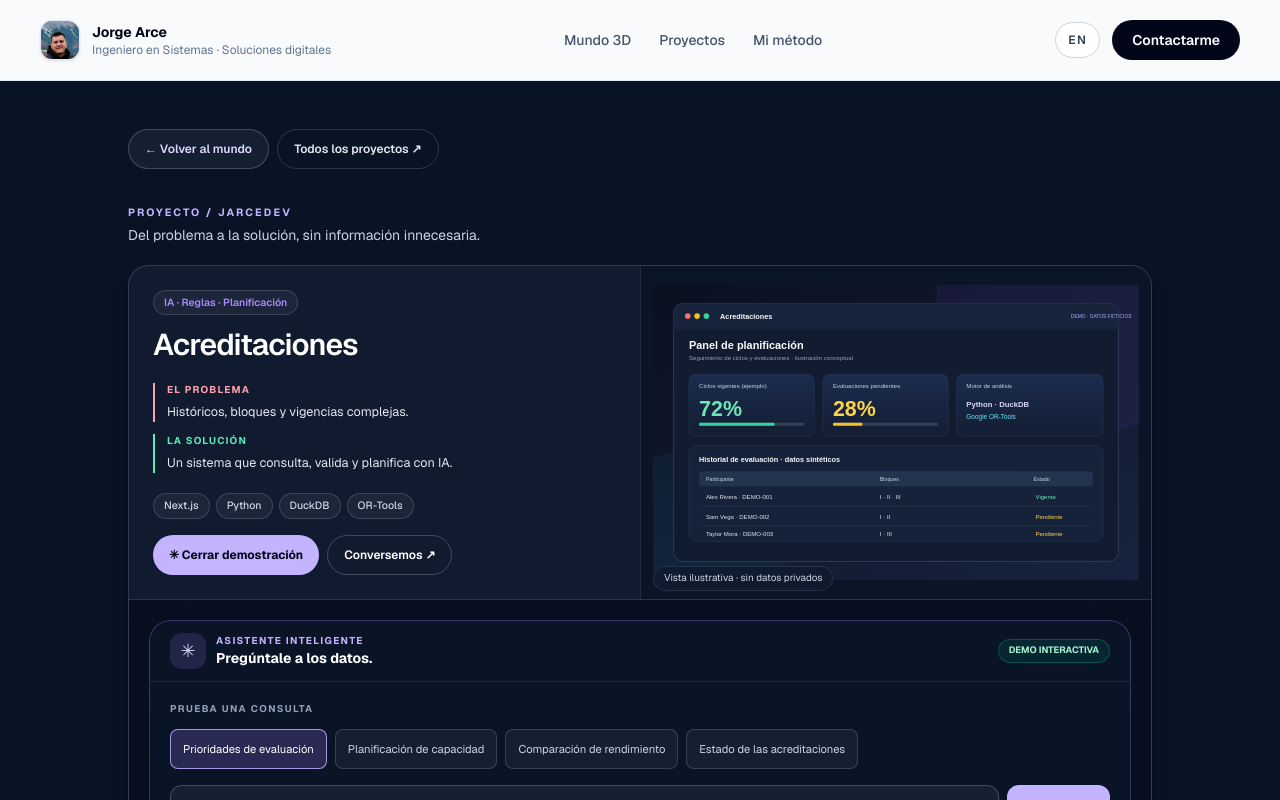
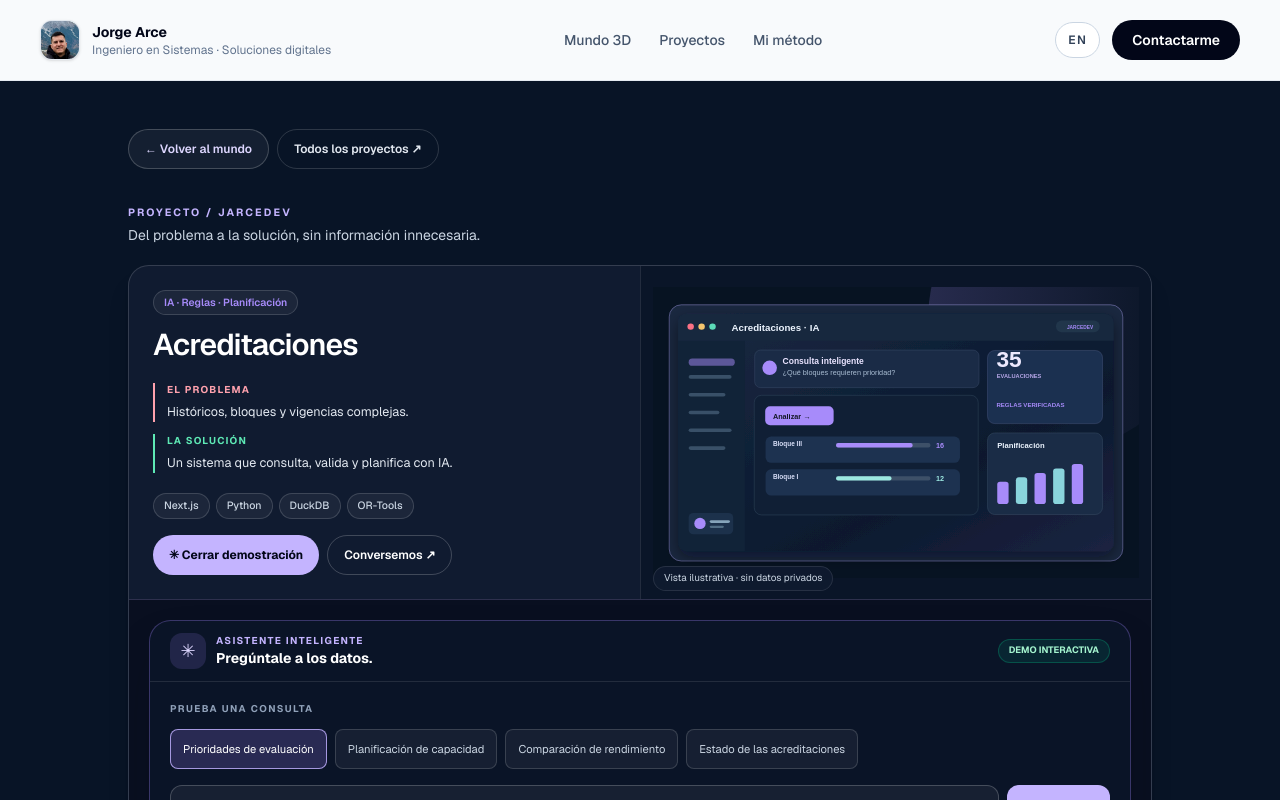
Before and after one commit to Jarce003/jorge-arce-portfolio, a Next.js app: page /es/projects/acreditaciones-app in a window 1280 px wide. Shown: the top 800 px of the page. Built offline with nearby package versions, Linux system fonts and the light colour scheme.

Commit message:
restore(portfolio): reinstate four approved normalized illustration assets and canonical cards

```diff
--- a/src/content/projects.ts
+++ b/src/content/projects.ts
@@ -42,7 +42,7 @@ export const projectDefinitions = [
     station: { id: "acreditaciones", x: -14, z: 12, structure: "academy" },
     icon: "✳",
     accent: "#a78bfa",
-    preview: "/projects/acreditaciones/overview.svg",
+    preview: "/projects/previews/acreditaciones.svg",
     technologies: ["Next.js", "Python", "DuckDB", "OR-Tools", "IA"],
     demo: "acreditaciones-ai",
     locale: {
@@ -69,7 +69,7 @@ export const projectDefinitions = [
     station: { id: "firetrack", x: -14, z: -12, structure: "operations" },
     icon: "🧯",
     accent: "#fb7185",
-    preview: "/projects/firetrack/dashboard-v2.webp",
+    preview: "/projects/previews/firetrack.svg",
     technologies: ["Next.js", "TypeScript", "Supabase", "QR"],
     locale: {
       es: {
@@ -95,7 +95,7 @@ export const projectDefinitions = [
     station: { id: "evacuaplan", x: 14, z: -12, structure: "design-studio" },
     icon: "▦",
     accent: "#67e8f9",
-    preview: "/projects/evacuaplan/structure.webp",
+    preview: "/projects/previews/evacuaplan.svg",
     technologies: ["Next.js", "React", "TypeScript", "Konva"],
     locale: {
       es: {
@@ -121,7 +121,7 @@ export const projectDefinitions = [
     station: { id: "hidrantes", x: 14, z: 12, structure: "mapping-hub" },
     icon: "📍",
     accent: "#6ee7b7",
-    preview: "/projects/hidrantes/overview.svg",
+    preview: "/projects/previews/hidrantes.svg",
     technologies: ["Next.js", "Leaflet", "Supabase", "QR"],
     locale: {
       es: {
```
